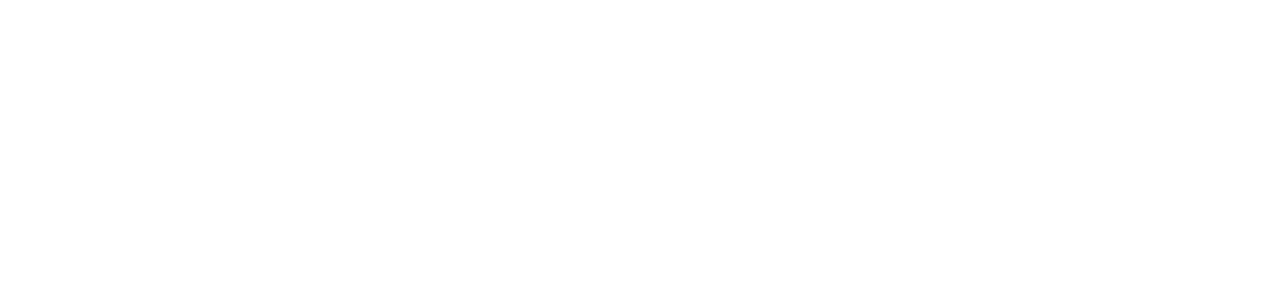
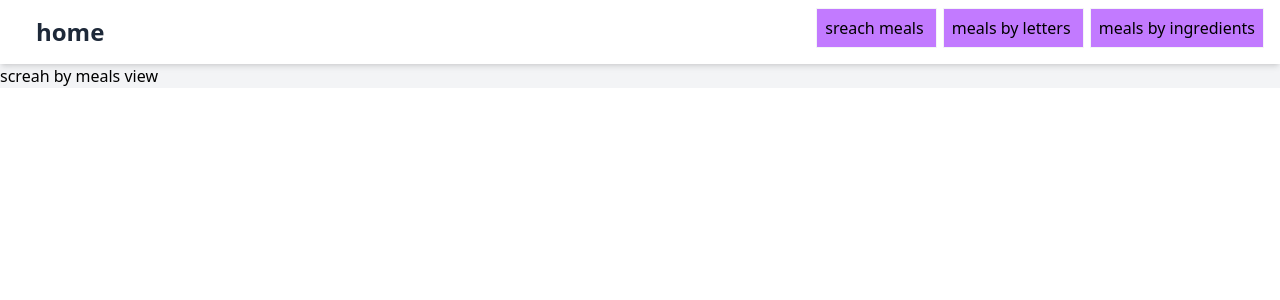
Before and after one commit to dani03/sreach-app, a Vue app: page /meals/1 in a window 1280 px wide. Before the commit this address had no page. Shown: the top 300 px of the page. Built offline with nearby package versions, Linux system fonts and the light colour scheme.

Commit message:
add anothers view for sreach meals

```diff
--- a/index.html
+++ b/index.html
@@ -1,15 +1,15 @@
-<!doctype html>
+<!DOCTYPE html>
 <html lang="en">
   <head>
     <meta charset="UTF-8" />
     <link rel="icon" type="image/svg+xml" href="/vite.svg" />
     <meta name="viewport" content="width=device-width, initial-scale=1.0" />
-    <link href="/src/style.css" rel="stylesheet">
+    <link href="/src/style.css" rel="stylesheet" />
 
     <title>Vite + Vue</title>
   </head>
   <body>
-    <div id="app"></div>
+    <div id="app" class="h-full"></div>
     <script type="module" src="/src/main.js"></script>
   </body>
 </html>
--- a/src/App.vue
+++ b/src/App.vue
@@ -1,7 +1,43 @@
 <template>
-  <router-view />
+  <div class="bg-gray-100 h-full">
+    <header class="bg-white shadow-md flex justify-between items-stretch">
+      <div class="p-4 flex justify-between w-full">
+        <RouterLink
+          :to="{ name: 'home' }"
+          class="text-2xl font-bold text-gray-800 inline-flex px-5 items-center"
+        >
+          home
+        </RouterLink>
+        <div class="h-full space-x-1.5">
+          <router-link
+            :to="{ name: 'byMeal', params: { meal: 'meal' } }"
+            class="hover:bg-purple-100 transition-colors border-1 border-gray-100 p-2 border-rounded-md bg-purple-400"
+          >
+            sreach meals
+          </router-link>
+          <router-link
+            :to="{ name: 'byLetter', params: { letter: 'A' } }"
+            class="hover:bg-purple-100 transition-colors border-1 border-gray-100 p-2 border-rounded-md bg-purple-400"
+          >
+            meals by letters
+          </router-link>
+          <router-link
+            :to="{ name: 'byIngredient', params: { ingredient: 'ingredient' } }"
+            class="hover:bg-purple-100 transition-colors border-1 border-gray-100 p-2 border-rounded-md bg-purple-400"
+          >
+            meals by ingredients
+          </router-link>
+        </div>
+      </div>
+    </header>
+    <main>
+      <router-view />
+    </main>
+  </div>
 </template>
 
-<script setup></script>
+<script setup>
+import { RouterLink } from "vue-router";
+</script>
 
 <style scoped></style>
--- a/src/router/index.js
+++ b/src/router/index.js
@@ -1,6 +1,9 @@
 import { createRouter, createWebHistory } from "vue-router";
 import Home from "../views/Home.vue";
 import MealList from "../views/MealList.vue";
+import SreachByIngredient from "../views/MealByIngredient.vue";
+import SreachByMeals from "../views/MealsByName.vue";
+import SreachByLetter from "../views/MealByLetter.vue";
 
 const routes = [
   {
@@ -11,6 +14,21 @@
   {
     path: "/letter/:letter",
     name: "byLetter",
+    component: SreachByLetter,
+  },
+  {
+    path: "/ingredient/:ingredient",
+    name: "byIngredient",
+    component: SreachByIngredient,
+  },
+  {
+    path: "/meals/:meal",
+    name: "byMeal",
+    component: SreachByMeals,
+  },
+  {
+    path: "/meals",
+    name: "allMeals",
     component: MealList,
   },
 ];
--- a/src/views/Home.vue
+++ b/src/views/Home.vue
@@ -1,6 +1,5 @@
 <template>
   <div>
-    <h1>home view</h1>
     <div class="flex flex-col items-center p-8 justify-center">
       <input
         type="text"
@@ -16,13 +15,14 @@
         >
           {{ letter }}
         </router-link>
+
       </div>
     </div>
   </div>
 </template>
 
 <script setup>
-import { computed, onMounted } from "vue";
+import { computed, onMounted, ref } from "vue";
 import store from "../store";
 import axiosClient from "../axiosClient";
 
@@ -30,9 +30,11 @@
 const letters = "A,B,C,D,E,F,G,H,I,J,K,L,M,N,O,P,Q,R,S,T,U,V,W,X,Y,Z".split(
   ","
 );
-onMounted( async () => {
-  const response = await axiosClient.get('/list.php?i=list')
+const ingredients = ref([]);
+onMounted(async () => {
+  const response = await axiosClient.get("/list.php?i=list");
 
-  console.log(response.data)
-})
+  console.log(response.data);
+  ingredients.value = response.data.meals;
+});
 </script>
--- /dev/null
+++ b/src/views/MealByIngredient.vue
@@ -0,0 +1,5 @@
+<template>
+  <div>screah by ingredients</div>
+</template>
+
+<script setup></script>
--- /dev/null
+++ b/src/views/MealByLetter.vue
@@ -0,0 +1,5 @@
+<template>
+  <div>screah by Letter </div>
+</template>
+
+<script setup></script>
--- /dev/null
+++ b/src/views/MealsByName.vue
@@ -0,0 +1,5 @@
+<template>
+  <div>screah by meals view</div>
+</template>
+
+<script setup></script>
```
